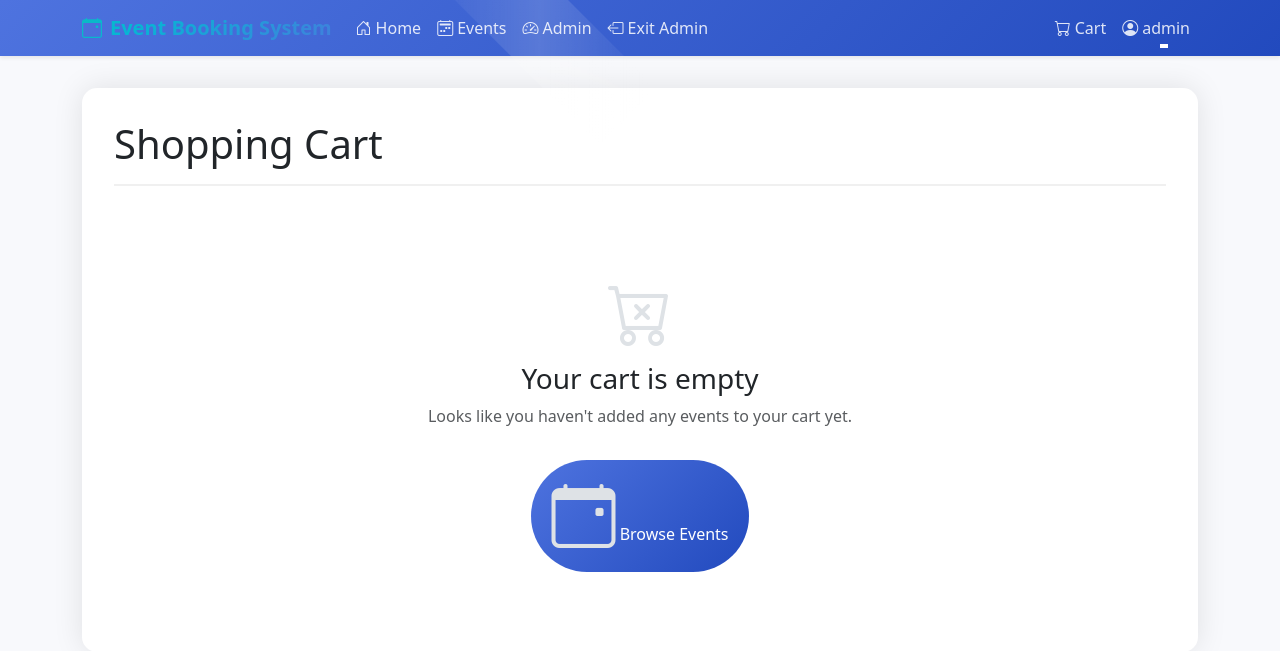
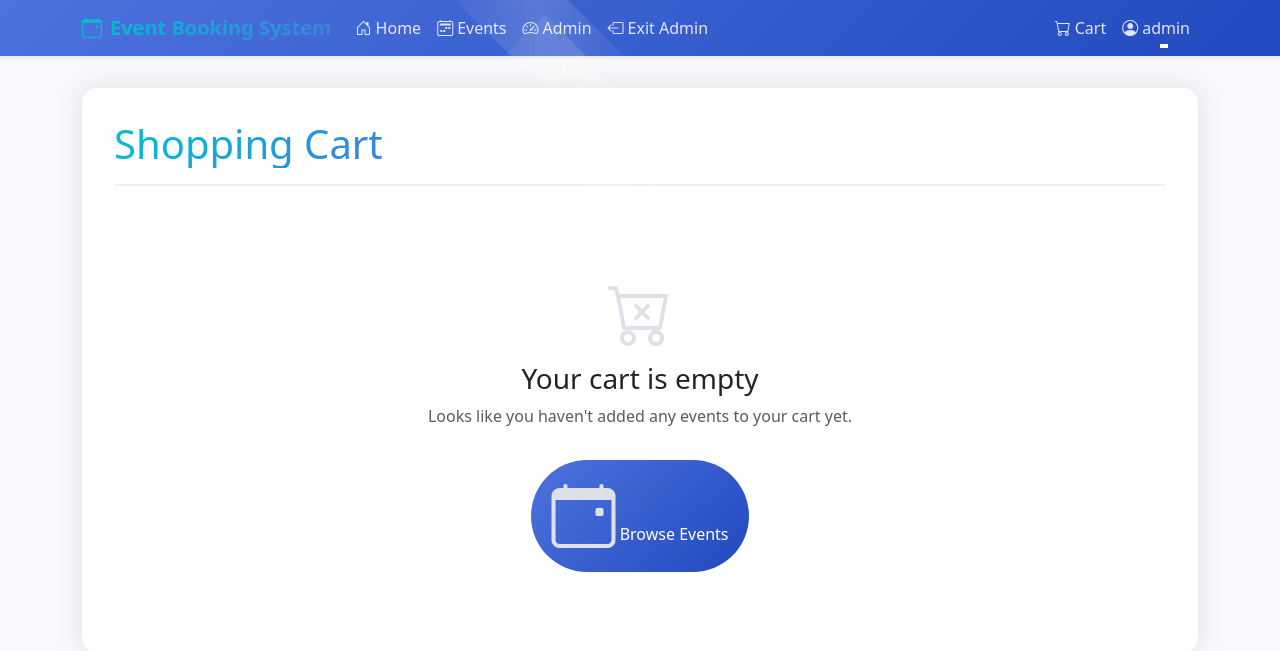
Before and after one commit to AyuknyamndiICTU/mike, a PHP site: page /cart.php in a window 1280 px wide. Shown: the top 651 px of the page. Run offline with PHP 8.4, Linux system fonts and the light colour scheme; a user stored in the database is signed in; data that the repository does not hold is empty; some libraries are stand-ins or nearby versions.

Commit message:
Applying the animated gradient to the cart page and page header.

```diff
--- a/cart.php
+++ b/cart.php
@@ -241,7 +241,7 @@ if (isset($_POST['update_quantity']) && isset($_POST['cart_id']) && isset($_POST
 <div class="container">
     <div class="cart-container">
         <div class="cart-header">
-            <h1 class="mb-0">Shopping Cart</h1>
+            <h1 class="mb-0 animated-gradient-header">Shopping Cart</h1>
         </div>
 
         <?php if (empty($cart_items)): ?>
```
